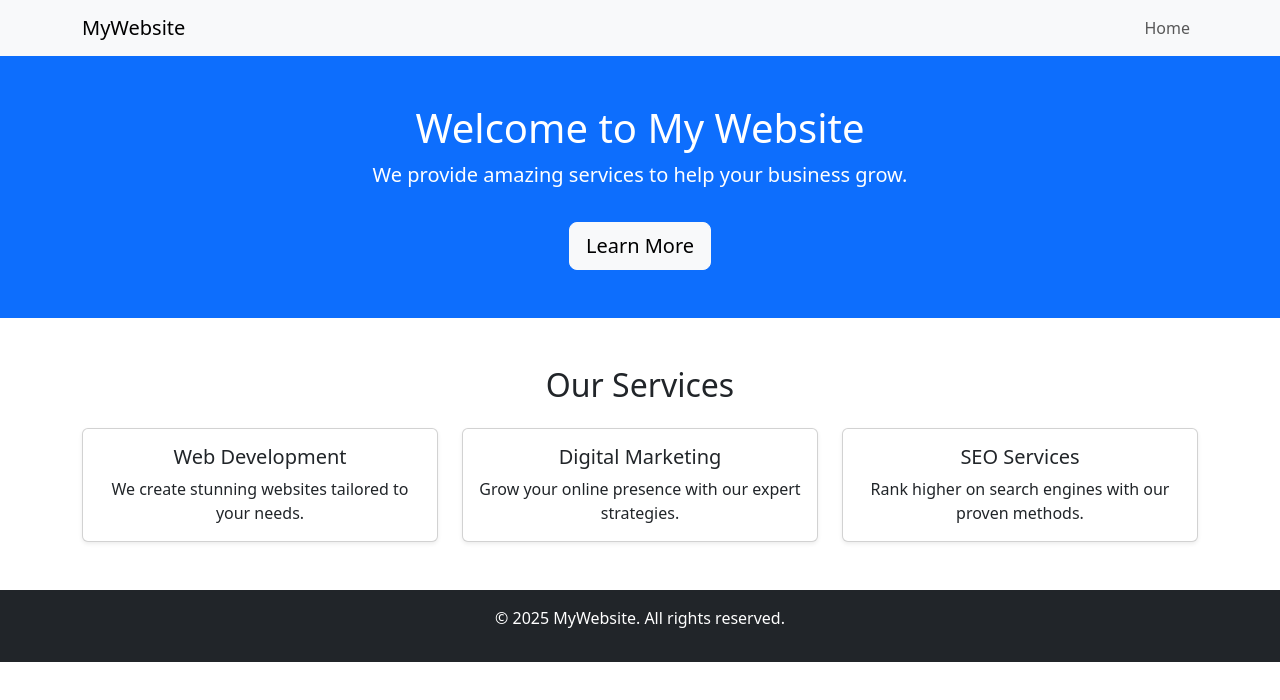
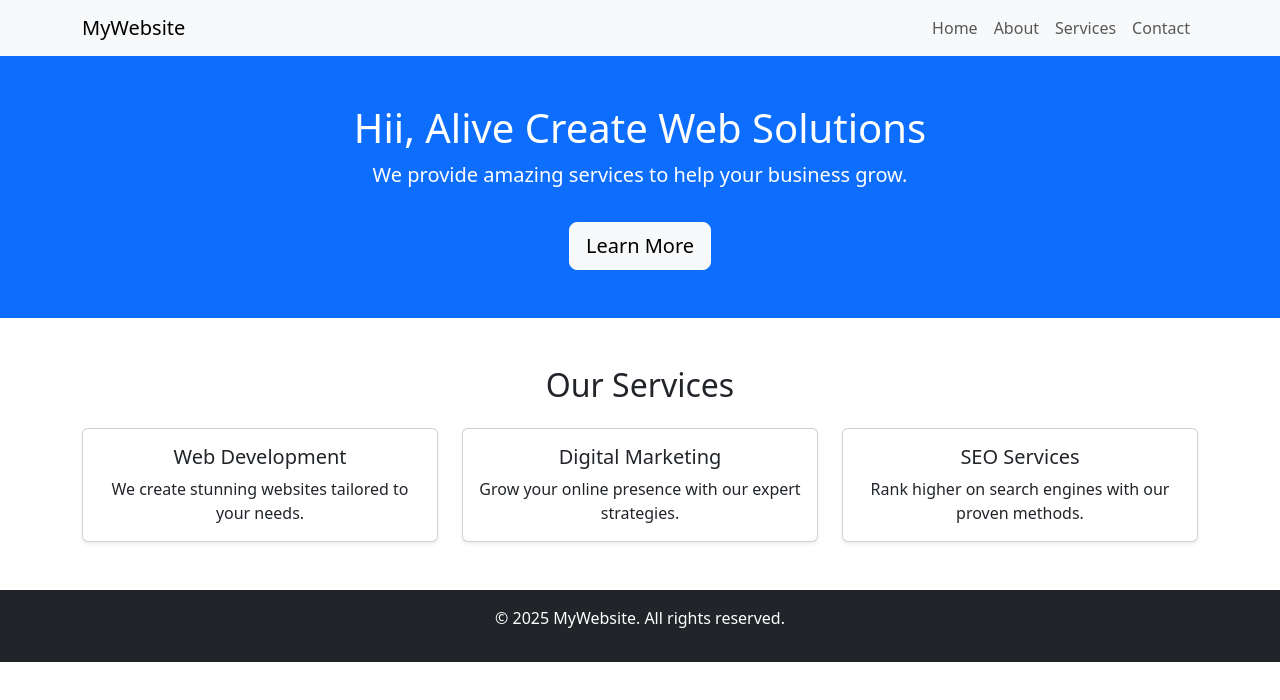
Before and after one commit to alivecreate/testgit, a plain HTML site: page index.html in a window 1280 px wide. Drawn offline with nearby package versions, Linux system fonts and the light colour scheme.

Commit message:
Links Updated and message updated

```diff
--- a/index.html
+++ b/index.html
@@ -17,6 +17,9 @@
       <div class="collapse navbar-collapse" id="navbarNav">
         <ul class="navbar-nav ms-auto">
           <li class="nav-item"><a class="nav-link" href="#">Home</a></li>
+          <li class="nav-item"><a class="nav-link" href="#">About</a></li>
+          <li class="nav-item"><a class="nav-link" href="#">Services</a></li>
+          <li class="nav-item"><a class="nav-link" href="#">Contact</a></li>
         </ul>
       </div>
     </div>
@@ -25,7 +28,7 @@
   <!-- Hero Section -->
   <div class="bg-primary text-white text-center py-5">
     <div class="container">
-      <h1>Welcome to My Website</h1>
+      <h1>Hii, Alive Create Web Solutions</h1>
       <p class="lead">We provide amazing services to help your business grow.</p>
       <a href="#services" class="btn btn-light btn-lg mt-3">Learn More</a>
     </div>
```
